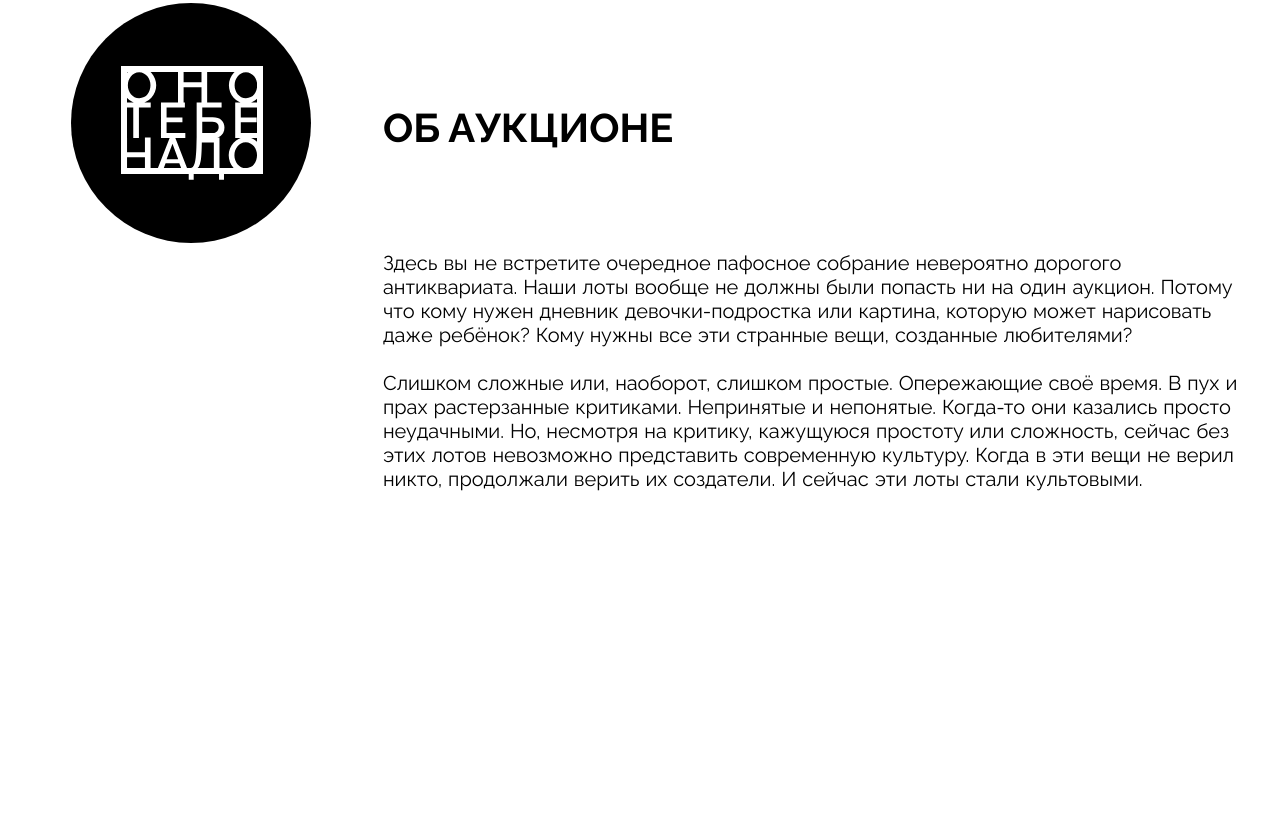
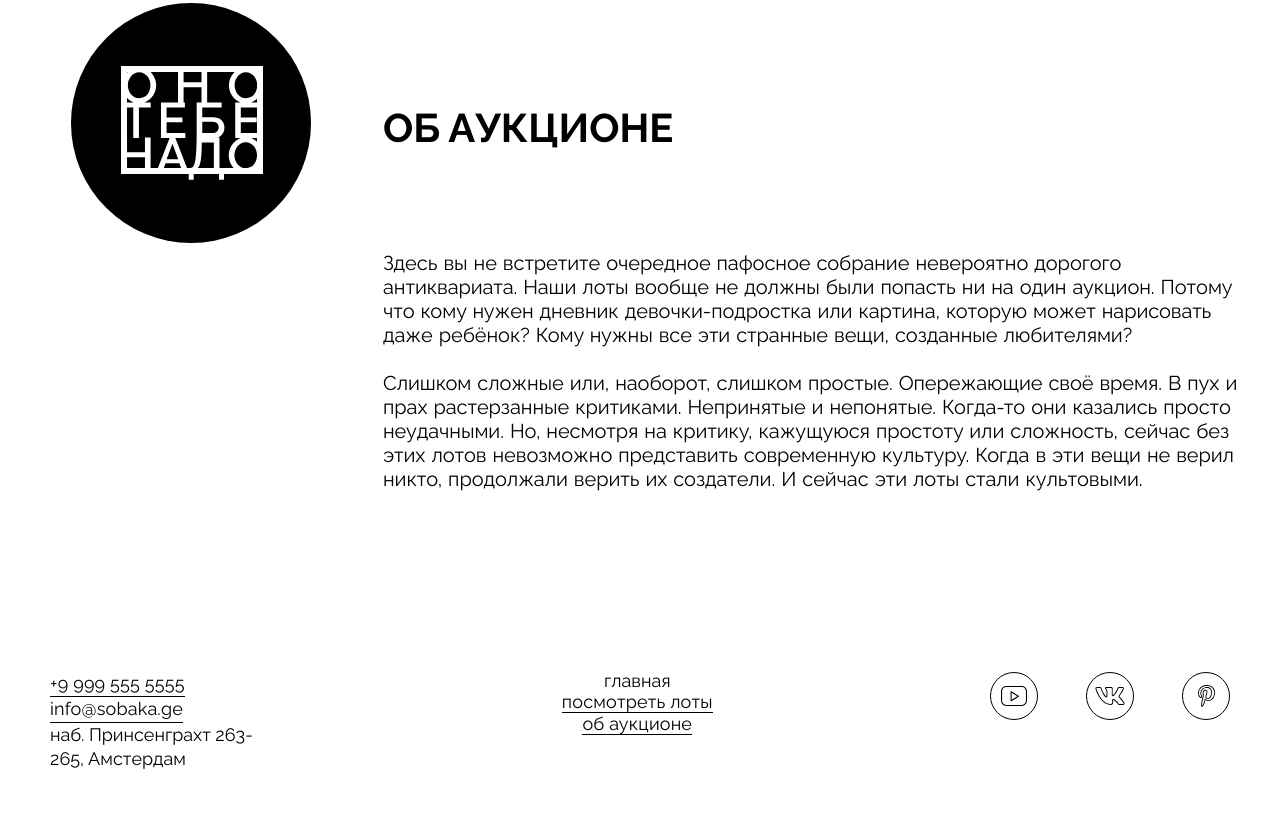
Before and after one commit to IgorMorev2/you-need-it, a plain HTML site: page index.html in a window 1280 px wide. Shown: the part 2099-2920 px from the top of the page. Before the commit the page ends 2640 px from the top, so only its background shows below. Drawn offline with Linux system fonts and the light colour scheme.

Commit message:
Finished to footer

```diff
--- a/index.html
+++ b/index.html
@@ -109,5 +109,42 @@
         </div>
       </section>
     </main>
+    <footer class="footer">
+      <address class="footer__contact-info contact-info">
+        <a href="tel:+99995555555" class="contact-info__phone">+9 999 555 5555</a>
+        <a href="mailto:info@sobaka.ge" class="contact-info__email">info@sobaka.ge</a>
+        <span class="contact-info__address">наб. Принсенграхт 263-<br>265, Амстердам</span>
+      </address>
+      <nav class="footer__nav navigation navigation--column">
+        <ul class="navigation__list">
+          <li class="navigation__item">
+            <a class="navigation__link navigation__link--active">Главная</a>
+          </li>
+          <li class="navigation__item">
+            <a href="#" class="navigation__link">Посмотреть лоты</a>
+          </li>
+          <li class="navigation__item">
+            <a href="#" class="navigation__link">Об аукционе</a>
+          </li>
+        </ul>
+      </nav>
+      <ul class="footer__socials socials">
+        <li class="socials__item">
+          <a href="#" class="socials__link">
+            <img width="48" src="./images/icon-youtube.svg" alt="Иконка Ютуба" class="socials__link-icon">
+          </a>
+        </li>
+        <li class="socials__item">
+          <a href="#" class="socials__link">
+            <img width="48" src="./images/icon-vk.svg" alt="Иконка ВКонтакте" class="socials__link-icon">
+          </a>
+        </li>
+        <li class="socials__item">
+          <a href="#" class="socials__link">
+            <img width="48" src="./images/icon-pinterest.svg" alt="Иконка Питереста" class="socials__link-icon">
+          </a>
+        </li>
+      </ul>
+    </footer>
   </body>
 </html>
--- a/styles/components/navigation.css
+++ b/styles/components/navigation.css
@@ -1,6 +1,13 @@
 .navigation {
   line-height: 1.054;
   text-transform: lowercase;
+}
+
+.navigation--column .navigation__list {
+  flex-direction: column;
+  align-items: center;
+  gap: 2px;
+  list-style-type: none;
 }
 .navigation__list {
   display: flex;
--- /dev/null
+++ b/styles/components/socials.css
@@ -0,0 +1,11 @@
+.socials {
+  list-style-type: none;
+  display: flex;
+  gap: 48px;
+}
+.socials__item {
+}
+.socials__link {
+}
+.socials__link-icon {
+}
--- /dev/null
+++ b/styles/sections/footer.css
@@ -0,0 +1,15 @@
+.footer {
+  display: flex;
+  justify-content: space-between;
+  padding-left: 50px;
+  padding-top: 131px;
+  padding-right: 50px;
+  padding-bottom: 50px;
+  font-size: 18px;
+}
+.footer__contact-info {
+}
+.footer__nav {
+}
+.footer__socials {
+}
--- a/styles/style.css
+++ b/styles/style.css
@@ -2,12 +2,14 @@
 @import "./sections/cover.css";
 @import "./sections/lots.css";
 @import "./sections/about.css";
+@import "./sections/footer.css";
 
 @import "./components/navigation.css";
 @import "./components/contact-info.css";
 @import "./components/overlay.css";
 @import "./components/button.css";
 @import "./components/lot.css";
+@import "./components/socials.css";
 
 * {
   box-sizing: border-box;
```
Also changed, not shown: images/icon-pinterest.svg (added), images/icon-vk.svg (added), images/icon-youtube.svg (added).
